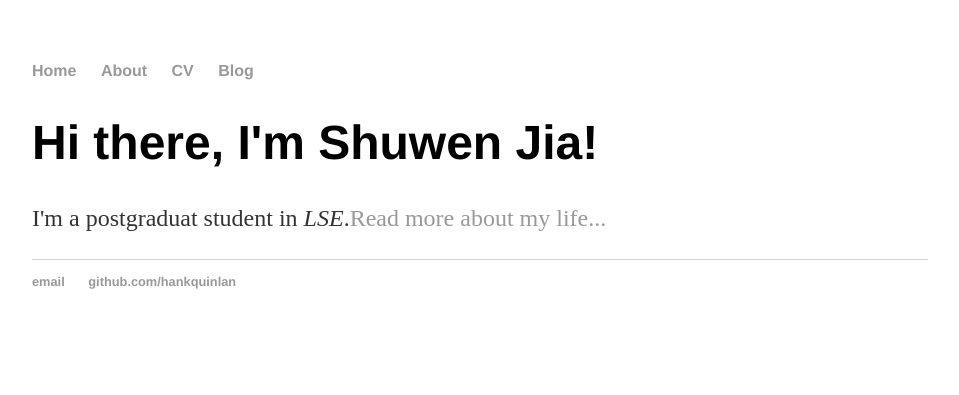
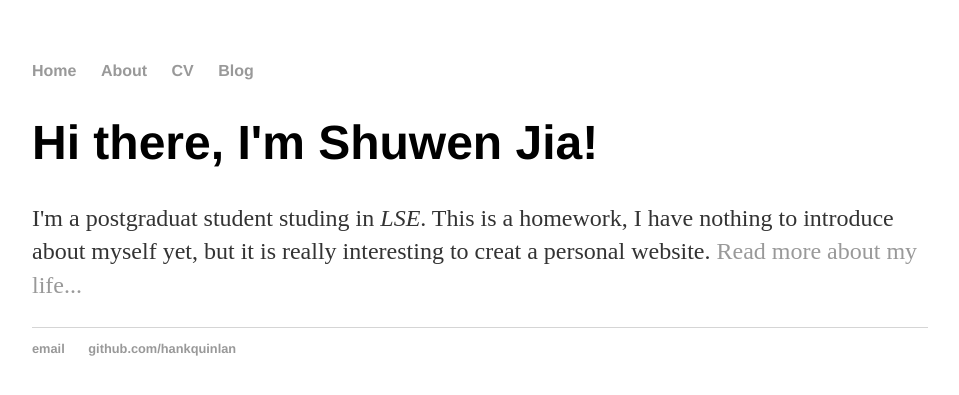
Before and after one commit to SJ202170306/SJ202170306.github.io, a Jekyll site: the page built from index.html, in a window 1280 px wide. Shown: the top 395 px of the page, without its empty margins (160-1119 px from the left). Built offline with Jekyll 4.4.1, drawn with Linux system fonts in a browser that asks for light colours.

Commit message:
Update index.html

```diff
--- a/index.html
+++ b/index.html
@@ -5,5 +5,5 @@
 
 		<div class="blurb">
 			<h1>Hi there, I'm Shuwen Jia!</h1>
-			<p>I'm a postgraduat student in <em>LSE</em>.<a href="/about">Read more about my life...</a></p>
+			<p>I'm a postgraduat student studing in <em>LSE</em>. This is a homework, I have nothing to introduce about myself yet, but it is really interesting to creat a personal website. <a href="/about">Read more about my life...</a></p>
 		</div>
```
